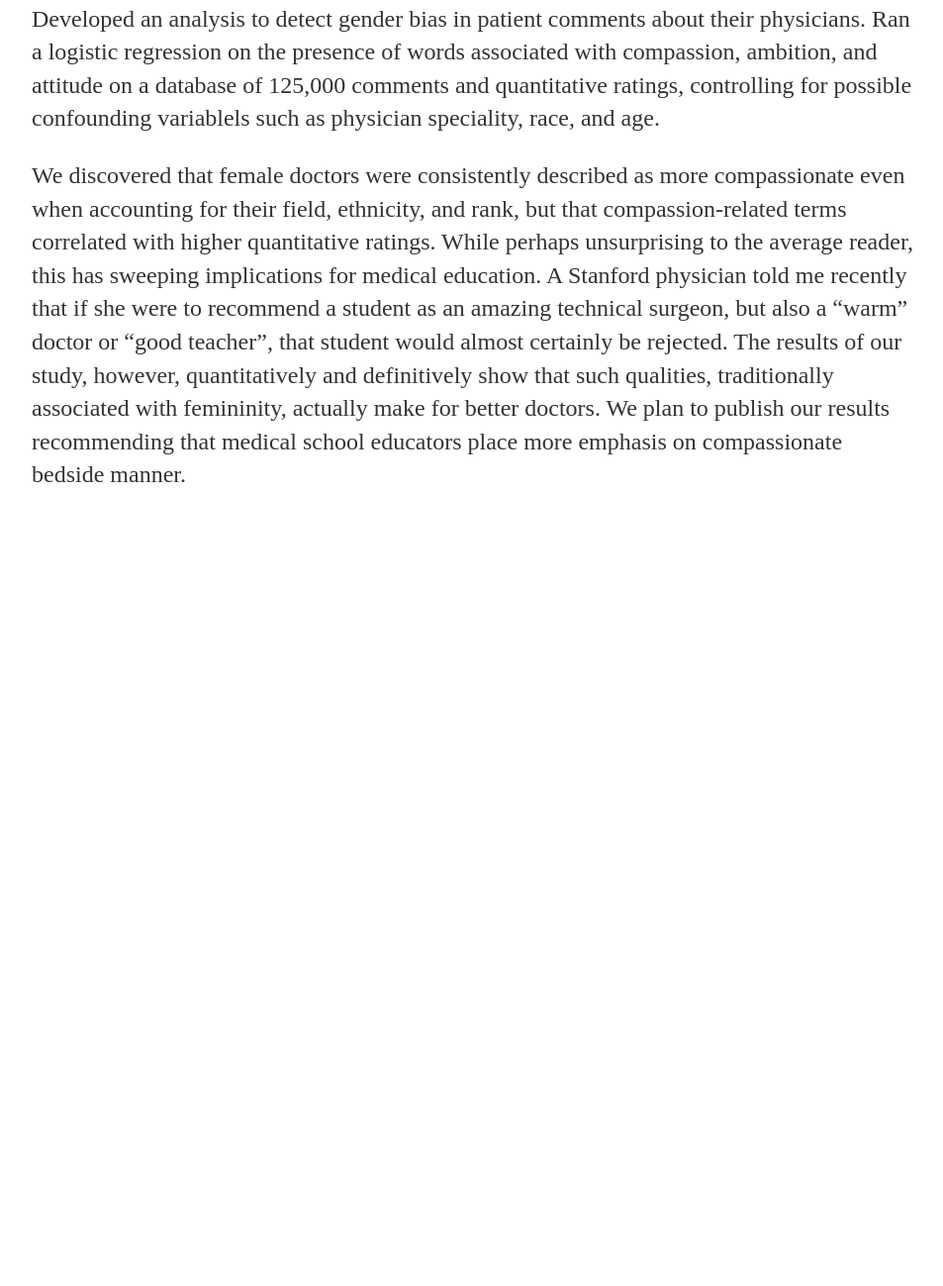
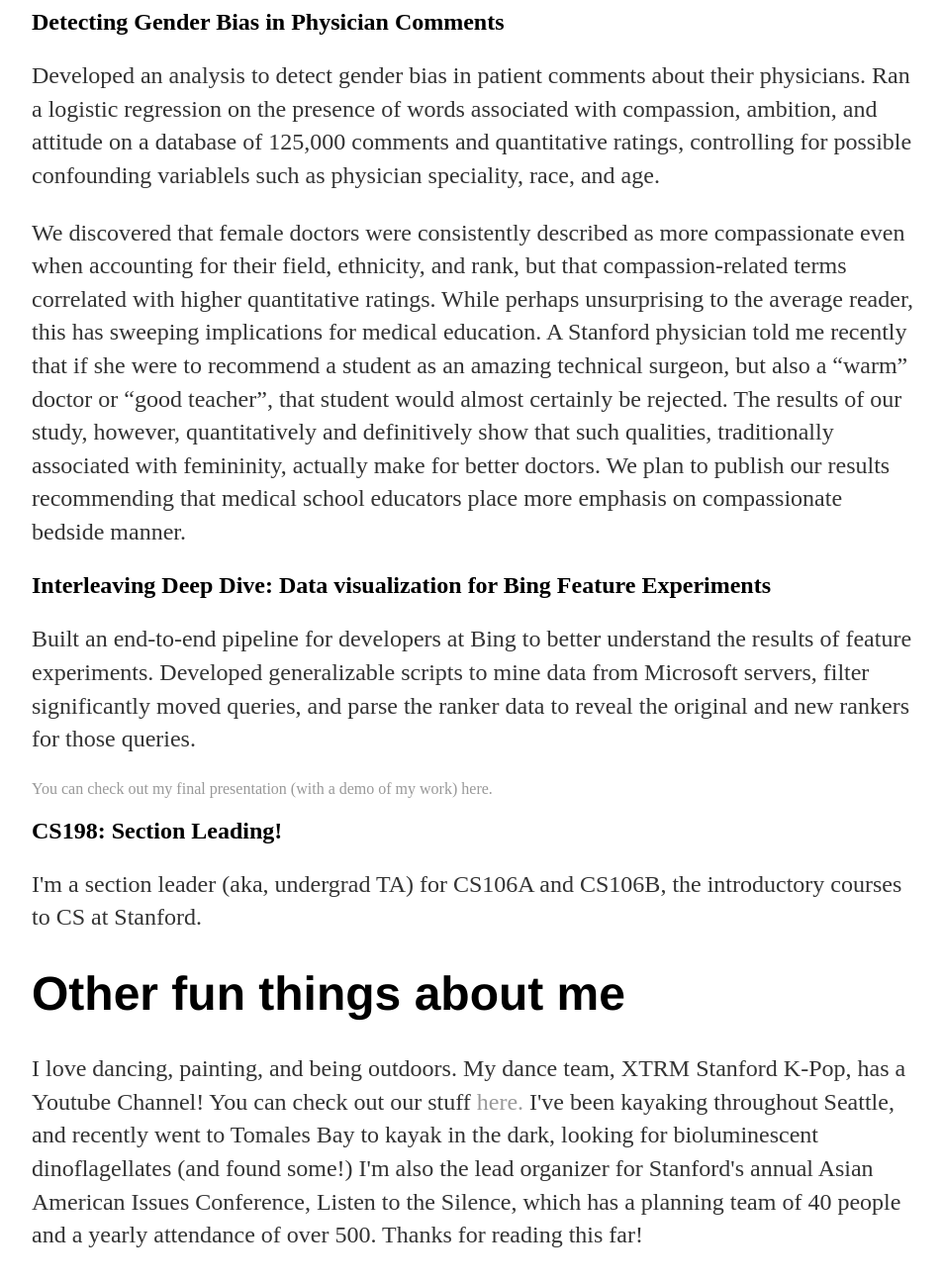
Before and after one commit to heidichen7/heidichen7.github.io, a plain HTML site: page index.html in a window 1280 px wide. Shown: the part 909-2208 px from the top of the page at 99% size, without its empty margins (160-1113 px from the left). Before the commit the page ends 1466 px from the top, so only its background shows below. Drawn offline with Linux system fonts and the light colour scheme.

Commit message:
Update index.html

```diff
--- a/index.html
+++ b/index.html
@@ -28,11 +28,31 @@
 			</ul>
 		</footer>
 
-			<h2> Projects and Work Experience</h2>
+			<h1> Projects and Work Experience</h1>
 
-			<h3> Detecting Gender Bias in Physician Comments </h3>
+			<h2> Detecting Gender Bias in Physician Comments </h2>
 			<p> Developed an analysis to detect gender bias in patient comments about their physicians. Ran a logistic regression on the presence of words associated with compassion,
 			ambition, and attitude on a database of 125,000 comments and quantitative ratings, controlling for possible confounding variablels such as physician speciality, race, and age. </p>
 			<p> We discovered that female doctors were consistently described as more compassionate even when accounting for their field, ethnicity, and rank, but that compassion-related terms correlated with higher quantitative ratings. While perhaps unsurprising to the average reader, this has sweeping implications for medical education. A Stanford physician told me recently that if she were to recommend a student as an amazing technical surgeon, but also a “warm” doctor or “good teacher”, that student would almost certainly be rejected. The results of our study, however, quantitatively and definitively show that such qualities, traditionally associated with femininity, actually make for better doctors. We plan to publish our results recommending that medical school educators place more emphasis on compassionate bedside manner. </p>
+
+
+			<h2> Interleaving Deep Dive: Data visualization for Bing Feature Experiments </h2>
+			<p> Built an end-to-end pipeline for developers at Bing to better understand the results of feature experiments. Developed generalizable scripts to mine data from Microsoft servers, filter significantly moved queries, and parse the ranker data to reveal the original and new rankers for those queries. </p>
+			<a href="https://docs.google.com/presentation/d/1_yOfHtiKQFxuThO-8OSl5sn6pzuKStlIIbidc7LGBiI/edit?usp=sharing"> You can check out my final presentation (with a demo of my work) here. </a>
+
+			<h2> CS198: Section Leading! </h2>
+			<p> I'm a section leader (aka, undergrad TA) for CS106A and CS106B, the introductory courses to CS at Stanford. </p>
+
+
+			<h1> Other fun things about me </h1>
+
+			<p>
+			I love dancing, painting, and being outdoors. My dance team, XTRM Stanford K-Pop, has a Youtube Channel! You can check out our stuff <a href="https://www.youtube.com/channel/UCuhEaQRtBcsyblTSglcauZw"> here. </a>
+			I've been kayaking throughout Seattle, and recently went to Tomales Bay to kayak in the dark, looking for bioluminescent dinoflagellates (and found some!)
+
+			I'm also the lead organizer for Stanford's annual Asian American Issues Conference, Listen to the Silence, which has a planning team of 40 people and a yearly attendance of over 500.
+
+			Thanks for reading this far!
+			</p>
 	</body>
 </html>
```
